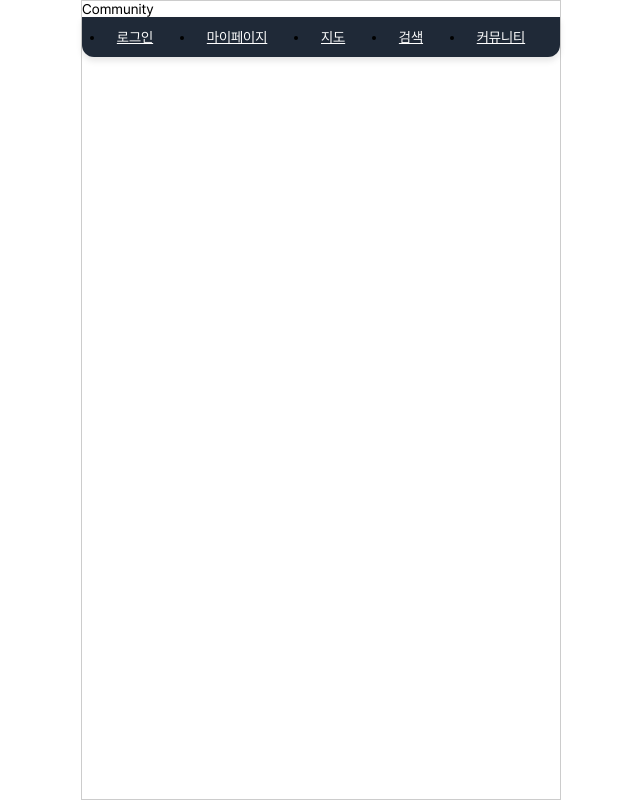
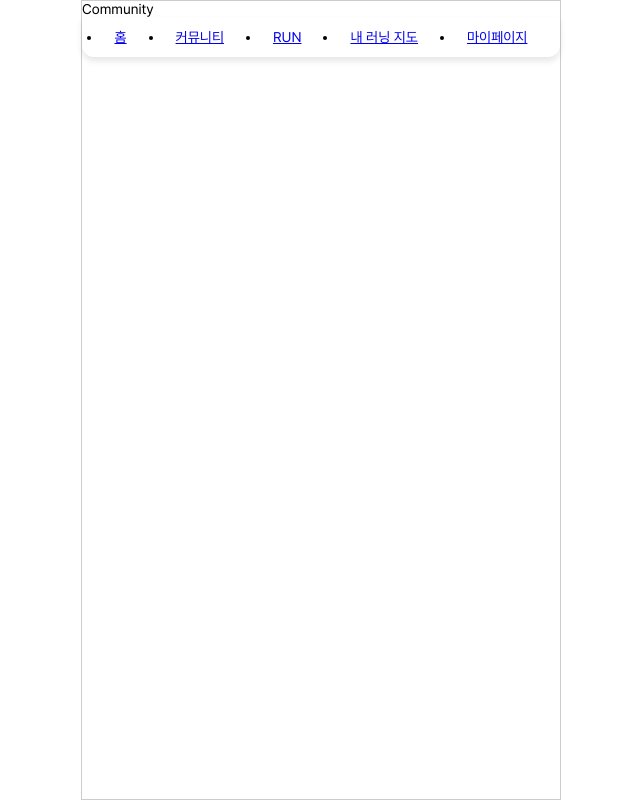
Before and after one commit to RunInDay/frontend, a React (Vite) app: page /community in a window 1280 px wide. Shown: the whole page, without its empty margins (319-959 px from the left). Built offline with nearby package versions, Linux system fonts and the light colour scheme; no server answers.

Commit message:
fix: 내비게이션 항목 수정

```diff
--- a/src/features/Navigation/Navigation.tsx
+++ b/src/features/Navigation/Navigation.tsx
@@ -4,11 +4,11 @@ import { Link } from 'react-router-dom'
 
 const Navigation = () => {
   const navLinks = [
-    { name: '로그인', path: '/login' },
+    { name: '홈', path: '/search ' },
+    { name: '커뮤니티', path: '/community' },
+    { name: 'RUN', path: '/running' },
+    { name: '내 러닝 지도', path: '/map' },
     { name: '마이페이지', path: '/mypage' },
-    { name: '지도', path: '/map' },
-    { name: '검색', path: '/search' },
-    { name: '커뮤니티', path: '/community' },
   ]
 
   return (
@@ -28,7 +28,6 @@ const Navigation = () => {
 
 export default Navigation
 const navContainer = css`
-  background-color: #1f2937;
   padding: 0.75rem;
   box-shadow: 0 4px 6px rgba(0, 0, 0, 0.1);
   border-bottom-left-radius: 0.75rem;
@@ -43,7 +42,6 @@ const navList = css`
 `
 
 const navLink = css`
-  color: white;
   font-size: 0.875rem; /* text-sm */
   font-weight: 500;
   padding: 0.5rem 0.75rem;
```
